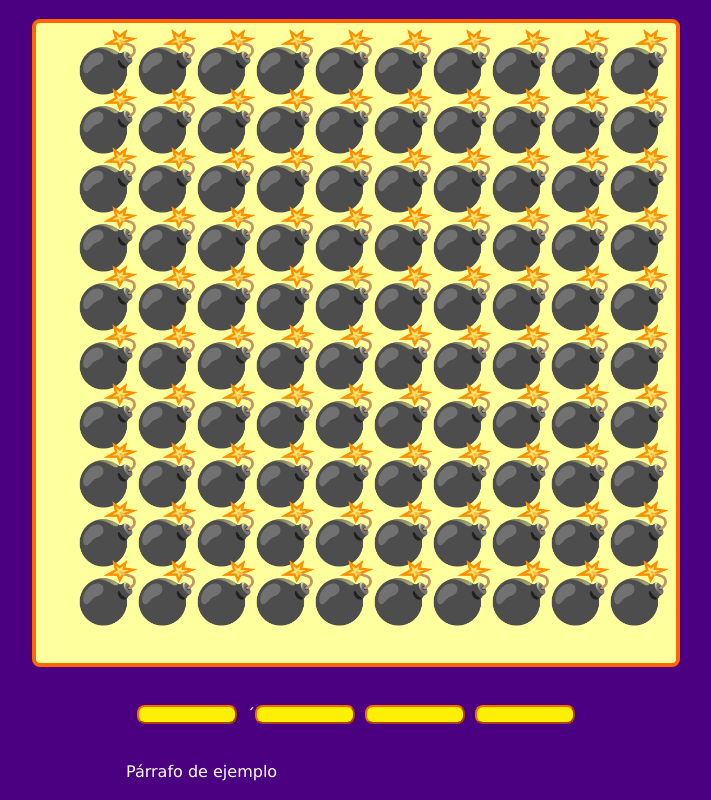
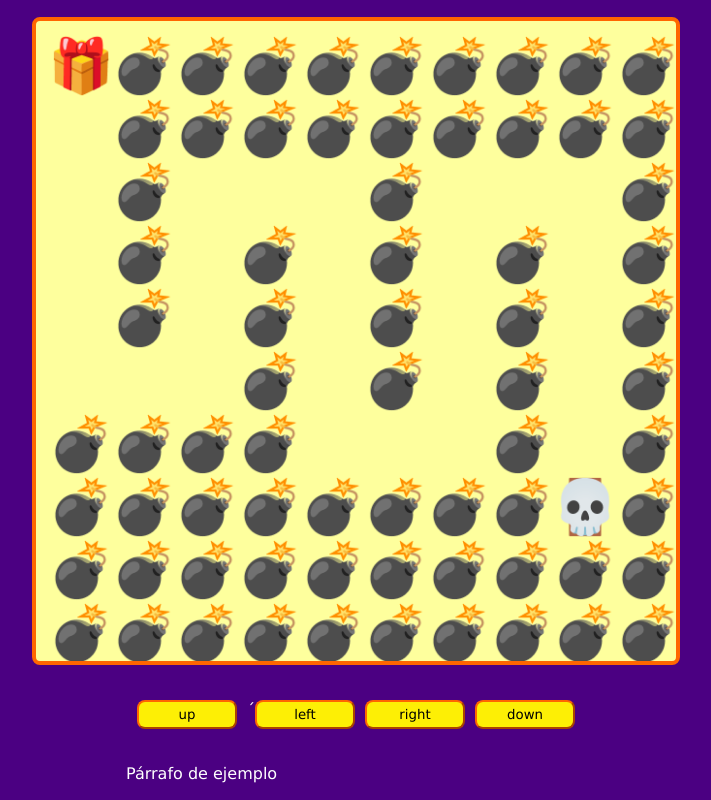
Before and after one commit to Riszart/proyecto-game, a plain HTML site: page index.html in a window 1280 px wide. Shown: the whole page, without its empty margins (284-995 px from the left). Drawn offline with Linux system fonts and the light colour scheme.

Commit message:
avances del renderisado del canvas

```diff
--- a/game.js
+++ b/game.js
@@ -4,9 +4,51 @@ const game =  canvas.getContext('2d')
 let canvasSize
 let elementsSize
 
-
 window.addEventListener('load', setCanvasSize)
 window.addEventListener('resize', setCanvasSize)
+document.addEventListener('keydown', move)
+
+const up = document.querySelector('#up')
+const down = document.querySelector('#down')
+const left = document.querySelector('#left')
+const right = document.querySelector('#right')
+
+right.addEventListener('click', move)
+left.addEventListener('click', move)
+down.addEventListener('click', move)
+up.addEventListener('click', move)
+
+const playerPosition = {
+    x:undefined,
+    y:undefined,
+}
+
+function move(event){
+  //console.log(event)   // --      ver para entender
+    let nameTwo = event.key
+    let nameOne = event.srcElement.id
+    if(nameTwo=='ArrowUp'||nameTwo=='ArrowDown'||nameTwo=='ArrowLeft'||nameTwo=='ArrowRight') nameOne = ""
+    if(nameOne == "up" || nameTwo == 'ArrowUp'){
+        asss()
+        playerPosition.y -= elementsSize
+        movePlayer()
+    }
+    if(nameOne == "down" || nameTwo == 'ArrowDown'){
+        asss()
+        playerPosition.y += elementsSize
+        movePlayer()
+    }
+    if(nameOne == "left" || nameTwo == 'ArrowLeft'){
+        asss()
+        playerPosition.x -= elementsSize
+        movePlayer()
+    }
+    if(nameOne == "right" || nameTwo == 'ArrowRight'){
+        asss()
+        playerPosition.x += elementsSize
+        movePlayer()
+    }
+}
 
 function setCanvasSize(){
     if(window.innerHeight > window.innerWidth){
@@ -20,15 +62,35 @@ function setCanvasSize(){
     startGame()
 }
 function startGame(){
-    elementsSize = (canvasSize-50)/10
+    const mapRows = maps[2].trim().split('\n')
+    //  .split('')  divide un string en partes de array ( \n    divide por saltos de linea)
+    const mapColumn = mapRows.map(element=>element.trim().split(''))
+    // .trim()  limpia el string (elimina los espacios en blanco)
+
+    elementsSize = (canvasSize/10)-1
 
     game.textAlign = "end"
-    game.font =  elementsSize +"px Arial"
-    for(let y =1; y<=10; y++){
-        for(let x=1; x<=10; x++){
-            game.fillText(emojis['X'], elementsSize*x+50, elementsSize*y)
+    game.font =  elementsSize-10 +"px Arial"
+
+    mapColumn.forEach((row,indexRow) => {
+        row.forEach((col,indeceCol)=>{
+            const emoji = emojis[col]
+            const posX = elementsSize*(indexRow+1)
+            const posY = elementsSize*(indeceCol+1)
+            game.fillText(emoji,posX+15, posY)
+            if(col=='O'){
+                playerPosition.x = posX
+                playerPosition.y = posY
+            }
+        })
+    });
+    movePlayer()
+
+    /*for(let y = 1; y<=10; y++){
+        for(let x = 1; x<=10; x++){
+            game.fillText(emojis[mapColumn[y-1][x-1]], elementsSize*x+50, elementsSize*y)
         }
-    }
+    }*/
 
     //  window.innerHeight  canvas.setAttribute('height',window.innerHeight*(numero)    )
     //  window.innerWidth   canvas.setAttribute('width',window.innerWidth*(numero)  )
@@ -39,5 +101,10 @@ function startGame(){
     //  .fillRect(x,y,height,width)     dibuja un rectangulo relleno en la posicion x,y (--.fillRect(x, y, width, height);)
     //  .clearRect(x,y,height,width)
     //  .fillText('------',x,y)     dibuja un texto
-    //
 }
+function movePlayer(){
+    game.fillText(emojis['PLAYER'], playerPosition.x+15, playerPosition.y)
+}
+function asss(){
+    game.clearRect(playerPosition.x-elementsSize+10, playerPosition.y-elementsSize+12,elementsSize,elementsSize)
+}
--- a/index.html
+++ b/index.html
@@ -11,10 +11,10 @@
     <div class="game-container">
         <canvas id="game"></canvas>
         <div class="btns">
-            <button id="up"></button>´
-            <button id="left"></button>
-            <button id="right"></button>
-            <button id="down"></button>
+            <button id="up">up</button>´
+            <button id="left">left</button>
+            <button id="right">right</button>
+            <button id="down">down</button>
         </div>
         <div class="messages">
             <p>Párrafo de ejemplo</p>
```
